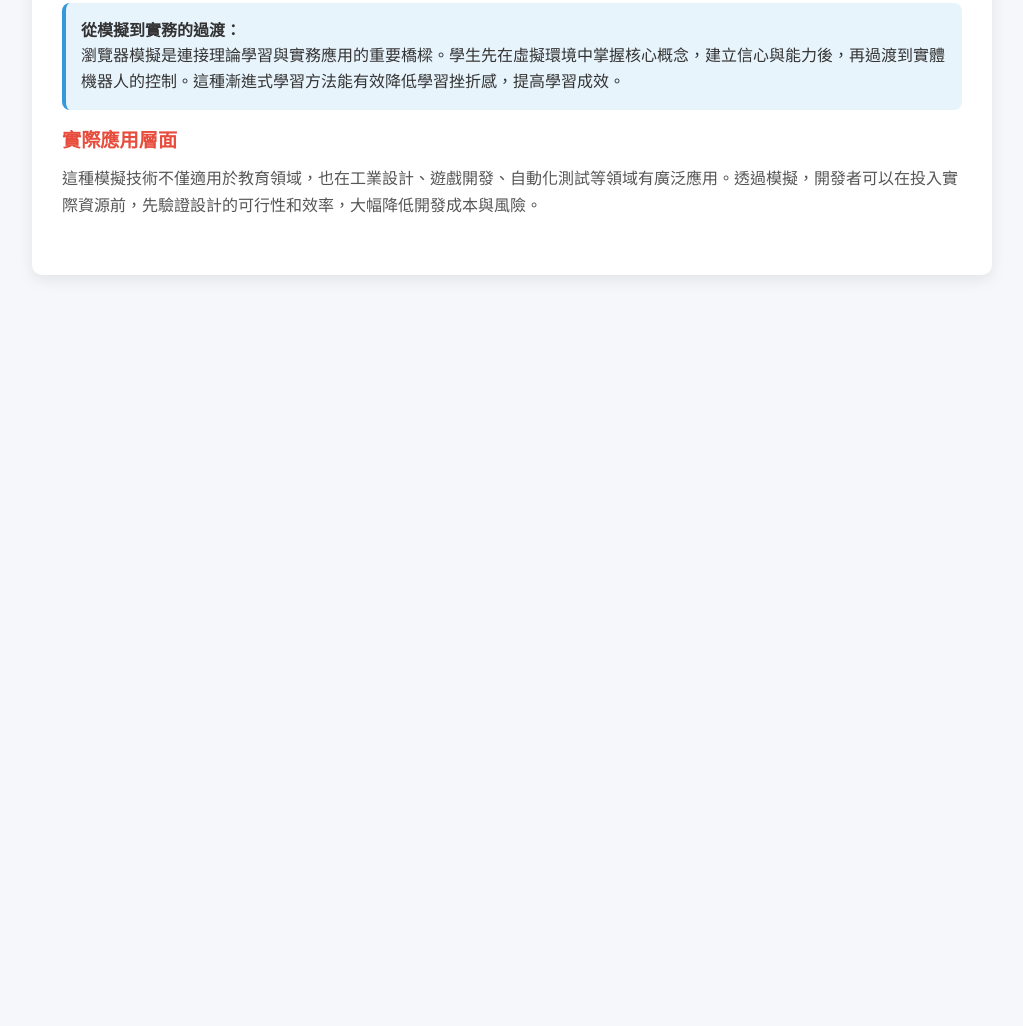
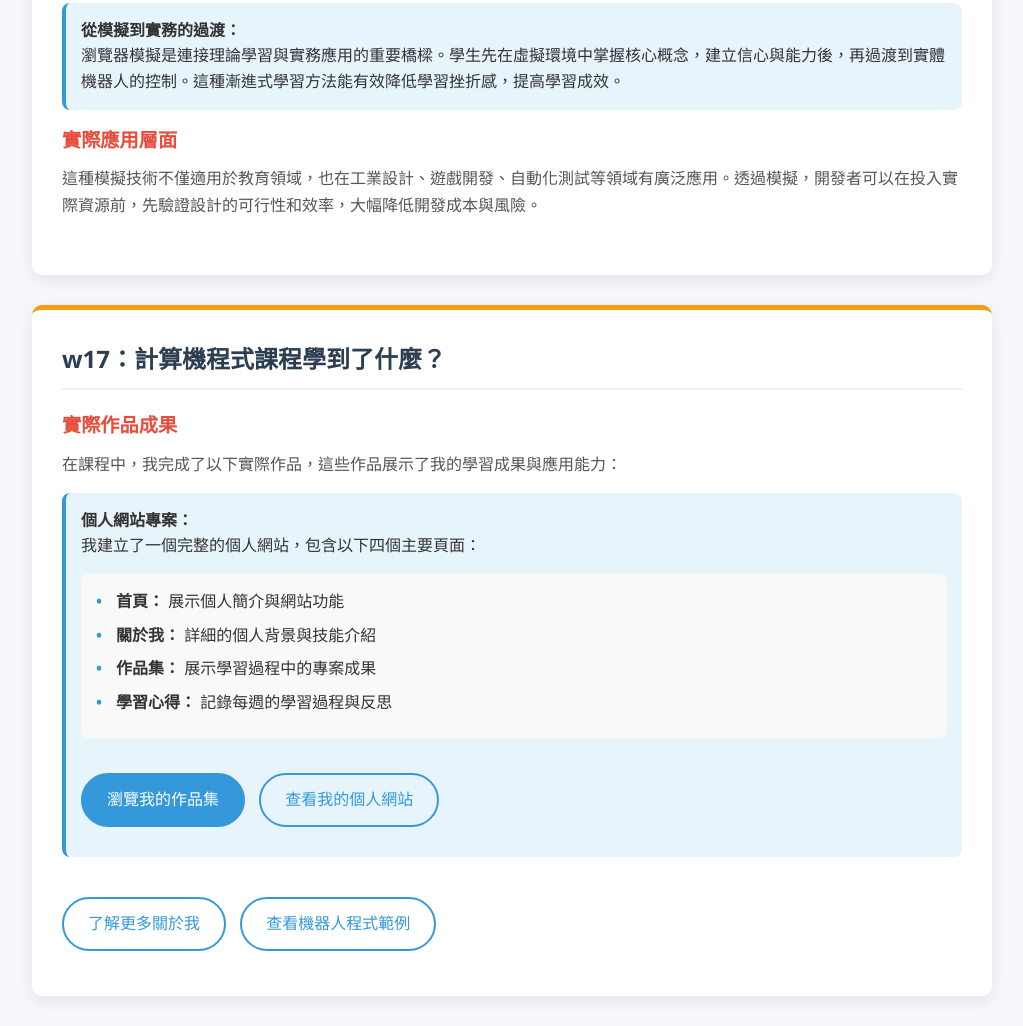
Before and after one commit to BEAK587/41423129.github.io, a plain HTML site: page notes.html in a window 1280 px wide. Shown: the part 5127-6153 px from the top of the page, without its empty margins (128-1151 px from the left). Before the commit the page ends 5432 px from the top, so only its background shows below. Drawn offline with Linux system fonts and the light colour scheme.

Commit message:
add week 17 course summary with project links

```diff
--- a/notes.html
+++ b/notes.html
@@ -67,6 +67,10 @@
 
     .week-card:nth-child(4) {
       border-top-color: #e74c3c;
+    }
+
+    .week-card:nth-child(5) {
+      border-top-color: #f39c12;
     }
 
     .week-title {
@@ -166,6 +170,36 @@
       color: #9b59b6;
     }
 
+    /* 連結按鈕樣式 */
+    .project-link {
+      display: inline-block;
+      background-color: #3498db;
+      color: white;
+      text-decoration: none;
+      padding: 12px 24px;
+      border-radius: 30px;
+      font-weight: 500;
+      margin: 15px 10px 15px 0;
+      transition: all 0.3s ease;
+      border: 2px solid #3498db;
+    }
+
+    .project-link:hover {
+      background-color: #2980b9;
+      transform: translateY(-3px);
+      box-shadow: 0 5px 15px rgba(52, 152, 219, 0.3);
+    }
+
+    .project-link.secondary {
+      background-color: transparent;
+      color: #3498db;
+    }
+
+    .project-link.secondary:hover {
+      background-color: #3498db;
+      color: white;
+    }
+
     @media (max-width: 768px) {
       .week-card {
         padding: 20px;
@@ -179,6 +213,12 @@
       .code-section {
         padding: 15px;
         font-size: 0.85rem;
+      }
+
+      .project-link {
+        display: block;
+        margin: 10px 0;
+        text-align: center;
       }
     }
   </style>
@@ -369,7 +409,7 @@
       </div>
     </div>
 
-    <!-- 新增第14週內容 -->
+    <!-- 第14週內容 -->
     <div class="week-card">
       <h2 class="week-title">w14：在瀏覽器中模擬機器人作動的目的是什麼？</h2>
 
@@ -408,6 +448,48 @@
       </div>
     </div>
 
+    <!-- 新增第17週內容 -->
+    <div class="week-card">
+      <h2 class="week-title">w17：計算機程式課程學到了什麼？</h2>
+
+      <div class="topic">
+        <h3 class="topic-title">實際作品成果</h3>
+        <p class="content">在課程中，我完成了以下實際作品，這些作品展示了我的學習成果與應用能力：</p>
+
+        <div class="highlight">
+          <strong>個人網站專案：</strong>
+          <p>我建立了一個完整的個人網站，包含以下四個主要頁面：</p>
+          <div class="steps">
+            <div class="step"><strong>首頁：</strong> 展示個人簡介與網站功能</div>
+            <div class="step"><strong>關於我：</strong> 詳細的個人背景與技能介紹</div>
+            <div class="step"><strong>作品集：</strong> 展示學習過程中的專案成果</div>
+            <div class="step"><strong>學習心得：</strong> 記錄每週的學習過程與反思</div>
+          </div>
+
+          <!-- 作品連結按鈕 -->
+          <div style="margin-top: 20px;">
+            <a href="projects.html" class="project-link">
+              <i class="fas fa-external-link-alt"></i> 瀏覽我的作品集
+            </a>
+            <a href="index.html" class="project-link secondary">
+              <i class="fas fa-home"></i> 查看我的個人網站
+            </a>
+          </div>
+        </div>
+      </div>
+
+        <!-- 更多連結按鈕 -->
+        <div style="margin-top: 25px;">
+          <a href="about.html" class="project-link secondary">
+            <i class="fas fa-user"></i> 了解更多關於我
+          </a>
+          <a href="notes.html#w10" class="project-link secondary">
+            <i class="fas fa-robot"></i> 查看機器人程式範例
+          </a>
+        </div>
+      </div>
+    </div>
+
   </div>
 
 </body>
```
